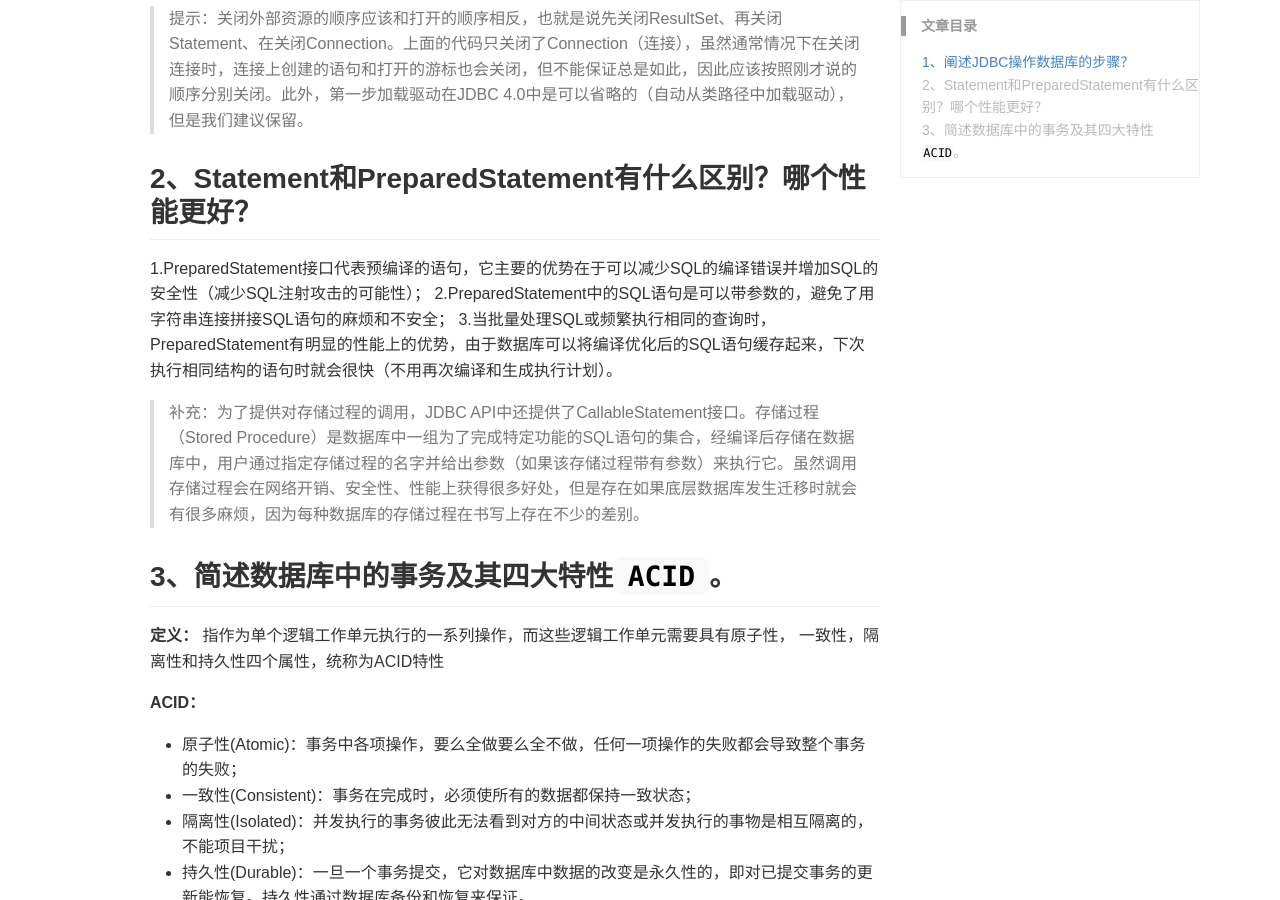
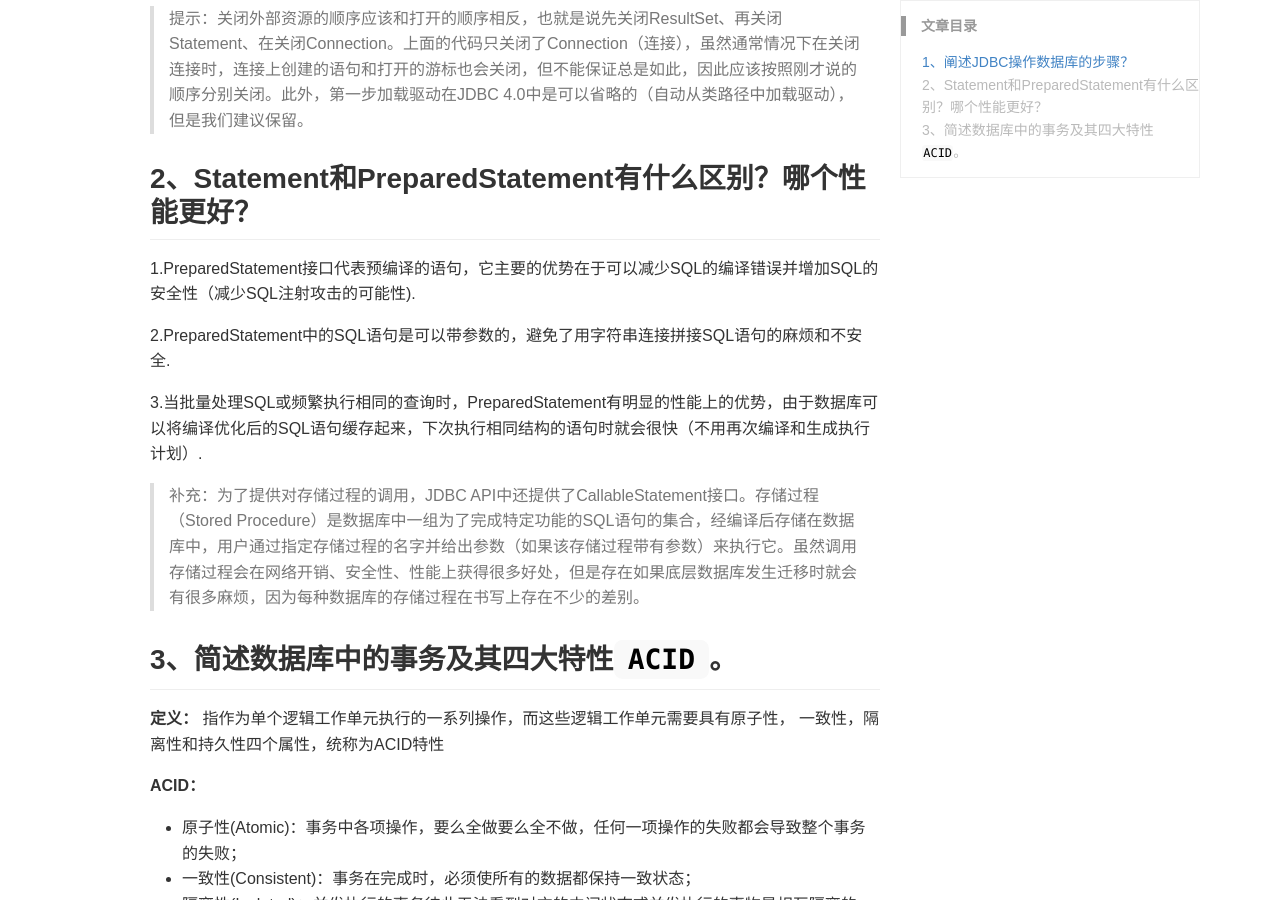
Before and after one commit to DoctorDeng/DoctorDeng.github.io, a Jekyll site: the page built from _posts/2016-09-11-面试.md, in a window 1280 px wide and 900 px high, scrolled down 1220 px. Built offline with Jekyll 4.4.1, drawn with Linux system fonts in a browser that asks for light colours.

Commit message:
modify file

```diff
--- a/_posts/2016-09-11-面试.md
+++ b/_posts/2016-09-11-面试.md
@@ -60,9 +60,11 @@ finally {
 > 提示：关闭外部资源的顺序应该和打开的顺序相反，也就是说先关闭ResultSet、再关闭Statement、在关闭Connection。上面的代码只关闭了Connection（连接），虽然通常情况下在关闭连接时，连接上创建的语句和打开的游标也会关闭，但不能保证总是如此，因此应该按照刚才说的顺序分别关闭。此外，第一步加载驱动在JDBC 4.0中是可以省略的（自动从类路径中加载驱动），但是我们建议保留。
 
 ## 2、Statement和PreparedStatement有什么区别？哪个性能更好？
-1.PreparedStatement接口代表预编译的语句，它主要的优势在于可以减少SQL的编译错误并增加SQL的安全性（减少SQL注射攻击的可能性）；
-2.PreparedStatement中的SQL语句是可以带参数的，避免了用字符串连接拼接SQL语句的麻烦和不安全；
-3.当批量处理SQL或频繁执行相同的查询时，PreparedStatement有明显的性能上的优势，由于数据库可以将编译优化后的SQL语句缓存起来，下次执行相同结构的语句时就会很快（不用再次编译和生成执行计划）。
+1.PreparedStatement接口代表预编译的语句，它主要的优势在于可以减少SQL的编译错误并增加SQL的安全性（减少SQL注射攻击的可能性).
+
+2.PreparedStatement中的SQL语句是可以带参数的，避免了用字符串连接拼接SQL语句的麻烦和不安全.
+
+3.当批量处理SQL或频繁执行相同的查询时，PreparedStatement有明显的性能上的优势，由于数据库可以将编译优化后的SQL语句缓存起来，下次执行相同结构的语句时就会很快（不用再次编译和生成执行计划）.
 
 > 补充：为了提供对存储过程的调用，JDBC API中还提供了CallableStatement接口。存储过程（Stored Procedure）是数据库中一组为了完成特定功能的SQL语句的集合，经编译后存储在数据库中，用户通过指定存储过程的名字并给出参数（如果该存储过程带有参数）来执行它。虽然调用存储过程会在网络开销、安全性、性能上获得很多好处，但是存在如果底层数据库发生迁移时就会有很多麻烦，因为每种数据库的存储过程在书写上存在不少的差别。
 
```
